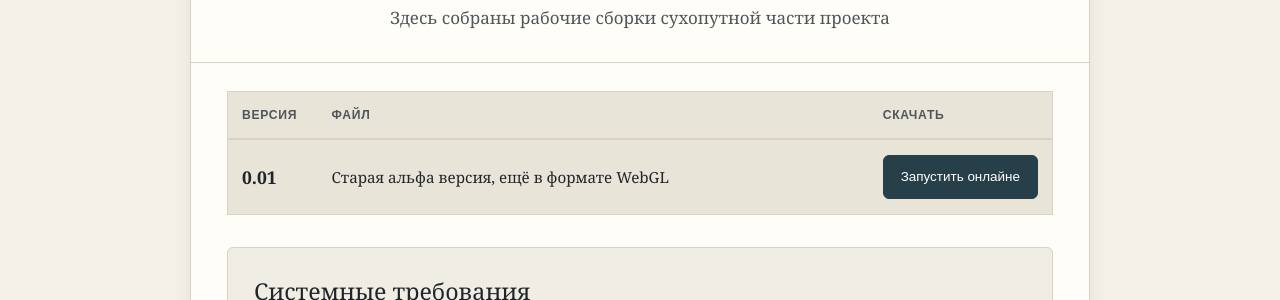
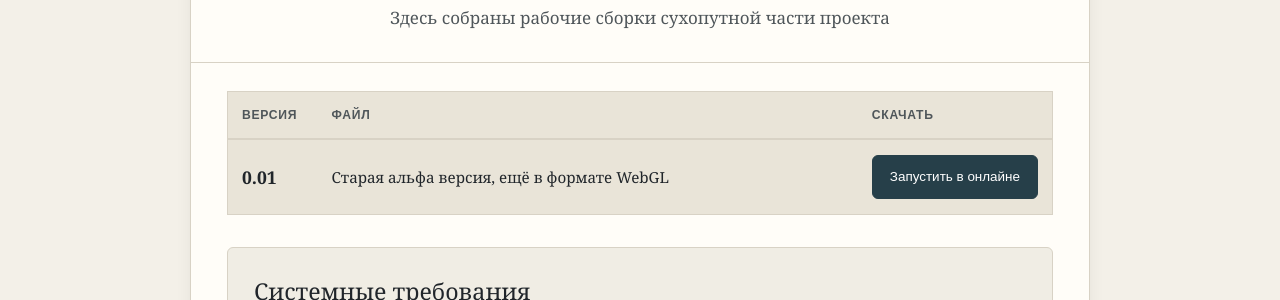
Before and after one commit to tislic/SeaDogsPort, a Jekyll site: the page built from сборки.md, in a window 1280 px wide. Shown: the part 892-1192 px from the top of the page. Built offline with Jekyll 4.4.1, drawn with Linux system fonts in a browser that asks for light colours.

Commit message:
Update сборки.md

```diff
--- a/сборки.md
+++ b/сборки.md
@@ -63,7 +63,7 @@ permalink: /сборки/
           <tr>
             <td><strong>0.01</strong></td>
             <td>Старая альфа версия, ещё в формате WebGL</td>
-            <td><a class="btn primary" href="#">Запустить онлайне</a></td>
+            <td><a class="btn primary" href="#">Запустить в онлайне</a></td>
           </tr>
         </tbody>
       </table>
```
